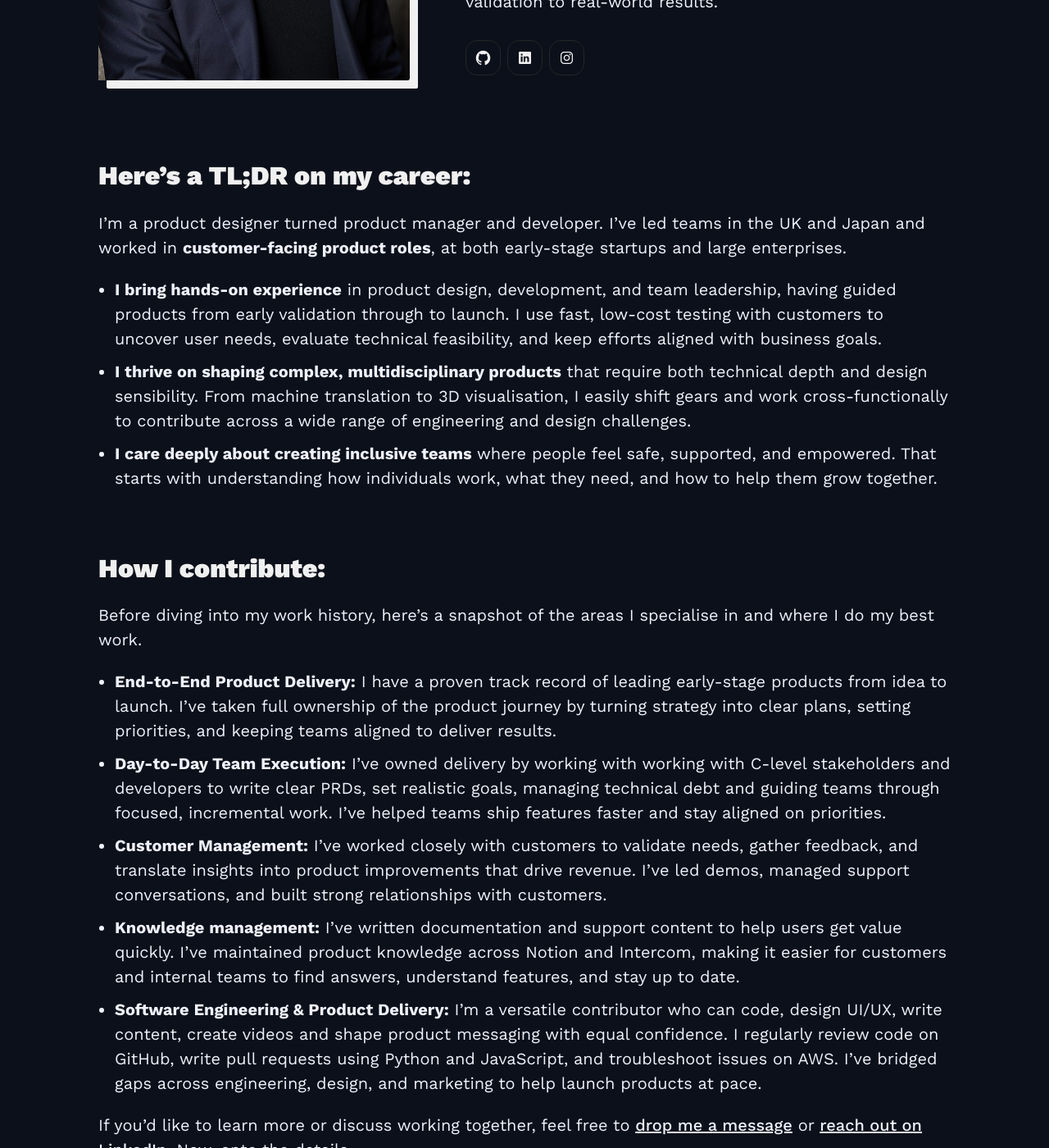
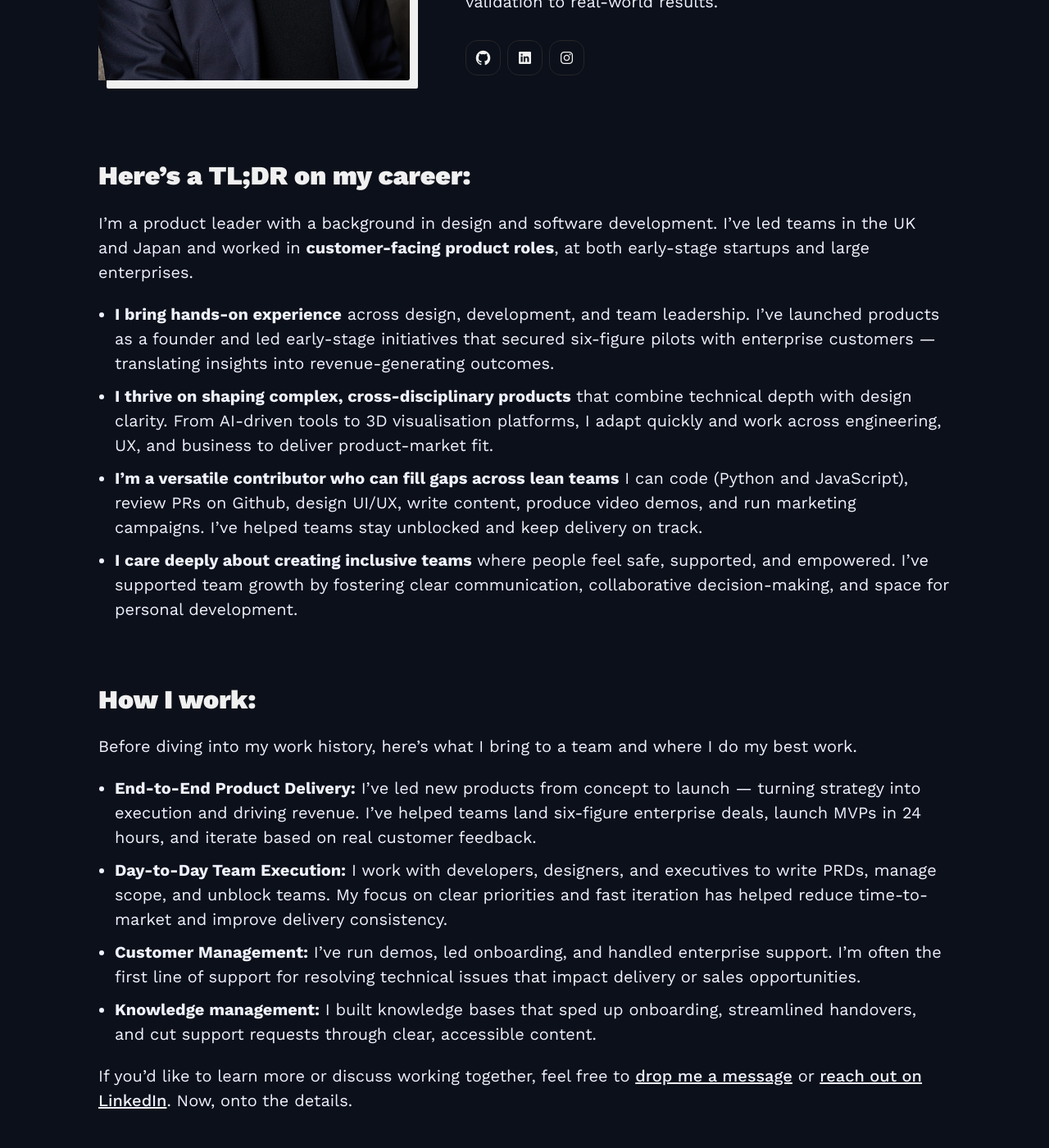
Before and after one commit to mkishi1221/mkishi1221.github.io, a Jekyll site: the page built from index.html, in a window 1280 px wide and 1400 px high, scrolled down 532 px. Shown: the whole window at 82% size. Built offline with Jekyll 4.4.1, drawn with Linux system fonts in a browser that asks for light colours; nearby versions of some CDN libraries.

Commit message:
Update CV

```diff
--- a/_includes/cv.md
+++ b/_includes/cv.md
@@ -1,21 +1,21 @@
 
 # Here's a TL;DR on my career:
 
-I'm a product designer turned product manager and developer. I've led teams in the UK and Japan and worked in **customer-facing product roles**, at both early-stage startups and large enterprises.
+I’m a product leader with a background in design and software development. I've led teams in the UK and Japan and worked in **customer-facing product roles**, at both early-stage startups and large enterprises.
 
-- **I bring hands-on experience** in product design, development, and team leadership, having guided products from early validation through to launch. I use fast, low-cost testing with customers to uncover user needs, evaluate technical feasibility, and keep efforts aligned with business goals.
-- **I thrive on shaping complex, multidisciplinary products** that require both technical depth and design sensibility. From machine translation to 3D visualisation, I easily shift gears and work cross-functionally to contribute across a wide range of engineering and design challenges.
-- **I care deeply about creating inclusive teams** where people feel safe, supported, and empowered. That starts with understanding how individuals work, what they need, and how to help them grow together.
+- **I bring hands-on experience** across design, development, and team leadership. I’ve launched products as a founder and led early-stage initiatives that secured six-figure pilots with enterprise customers — translating insights into revenue-generating outcomes.
+- **I thrive on shaping complex, cross-disciplinary products** that combine technical depth with design clarity. From AI-driven tools to 3D visualisation platforms, I adapt quickly and work across engineering, UX, and business to deliver product-market fit.
+- **I’m a versatile contributor who can fill gaps across lean teams** I can code (Python and JavaScript), review PRs on Github, design UI/UX, write content, produce video demos, and run marketing campaigns. I've helped teams stay unblocked and keep delivery on track.
+- **I care deeply about creating inclusive teams** where people feel safe, supported, and empowered. I’ve supported team growth by fostering clear communication, collaborative decision-making, and space for personal development.
 
-# How I contribute:
+# How I work:
 
-Before diving into my work history, here's a snapshot of the areas I specialise in and where I do my best work.
+Before diving into my work history, here’s what I bring to a team and where I do my best work.
 
-- **End-to-End Product Delivery:** I have a proven track record of leading early-stage products from idea to launch. I’ve taken full ownership of the product journey by turning strategy into clear plans, setting priorities, and keeping teams aligned to deliver results.
-- **Day-to-Day Team Execution:** I’ve owned delivery by working with working with C-level stakeholders and developers to write clear PRDs, set realistic goals, managing technical debt and guiding teams through focused, incremental work. I’ve helped teams ship features faster and stay aligned on priorities.
-- **Customer Management:** I’ve worked closely with customers to validate needs, gather feedback, and translate insights into product improvements that drive revenue. I’ve led demos, managed support conversations, and built strong relationships with customers.
-- **Knowledge management:** I’ve written documentation and support content to help users get value quickly. I’ve maintained product knowledge across Notion and Intercom, making it easier for customers and internal teams to find answers, understand features, and stay up to date.
-- **Software Engineering & Product Delivery:** I’m a versatile contributor who can code, design UI/UX, write content, create videos and shape product messaging with equal confidence. I regularly review code on GitHub, write pull requests using Python and JavaScript, and troubleshoot issues on AWS. I’ve bridged gaps across engineering, design, and marketing to help launch products at pace.
+- **End-to-End Product Delivery:** I’ve led new products from concept to launch — turning strategy into execution and driving revenue. I’ve helped teams land six-figure enterprise deals, launch MVPs in 24 hours, and iterate based on real customer feedback.
+- **Day-to-Day Team Execution:** I work with developers, designers, and executives to write PRDs, manage scope, and unblock teams. My focus on clear priorities and fast iteration has helped reduce time-to-market and improve delivery consistency.
+- **Customer Management:** I’ve run demos, led onboarding, and handled enterprise support. I’m often the first line of support for resolving technical issues that impact delivery or sales opportunities.
+- **Knowledge management:** I built knowledge bases that sped up onboarding, streamlined handovers, and cut support requests through clear, accessible content.
 
 If you'd like to learn more or discuss working together, feel free to [drop me a message](/contact){: .cv_link target="_blank" } or [reach out on LinkedIn](https://www.linkedin.com/in/mkishi/){: .cv_link target="_blank" }. Now, onto the details.
 
```
Also changed, not shown: 1 other file.
